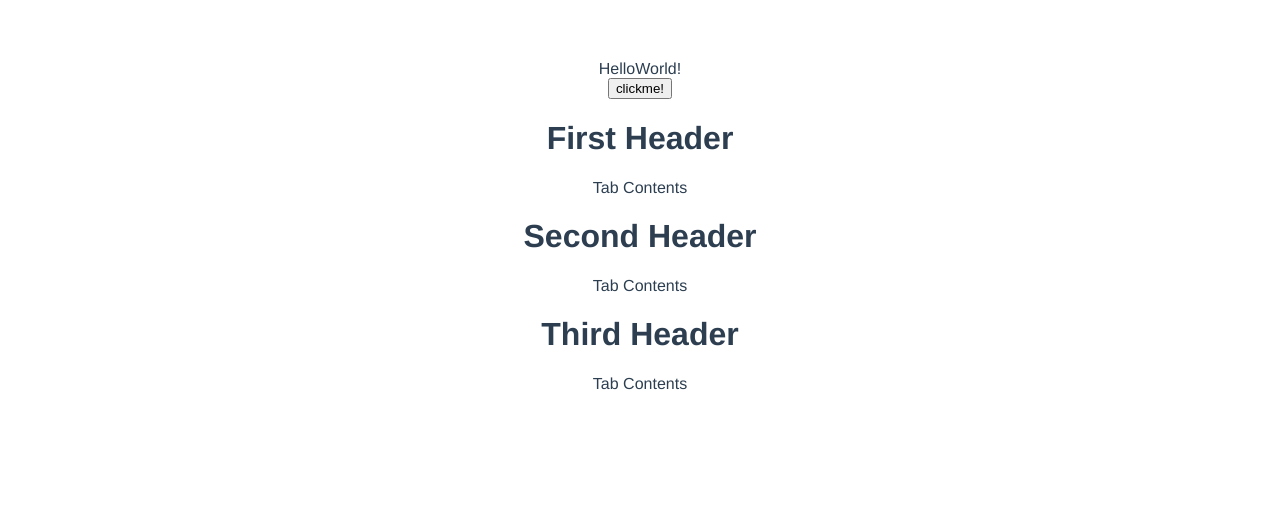
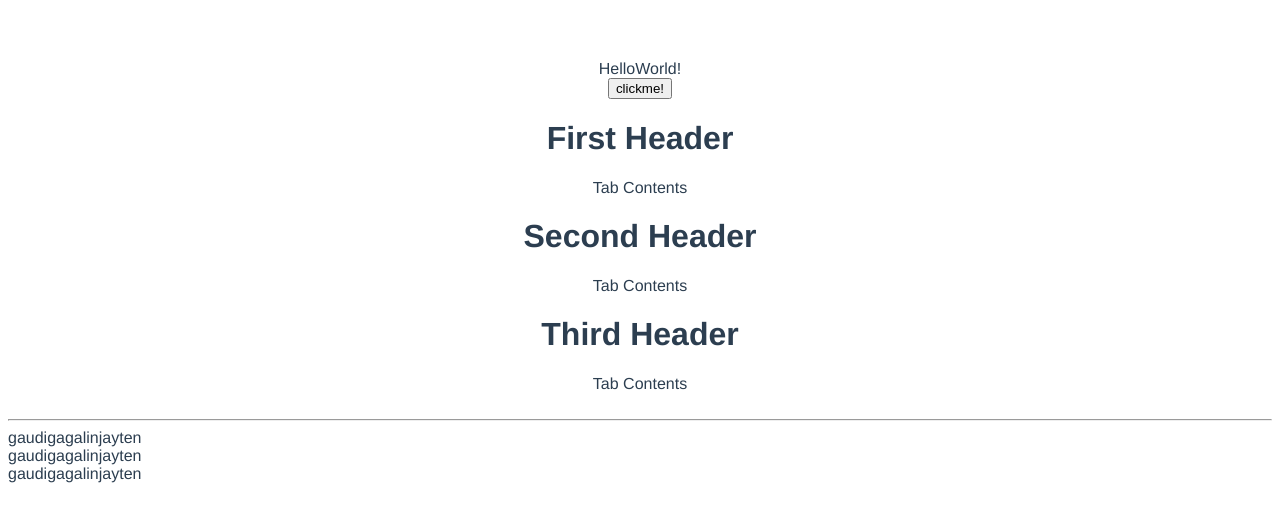
Before and after one commit to AntBean94/TIL, a Vue app in the folder Vue/app/helloworld/: page / in a window 1280 px wide. Shown: the top 522 px of the page. Built offline with nearby package versions, Linux system fonts and the light colour scheme.

Commit message:
TIL: flexbox test

```diff
--- a/Vue/app/helloworld/src/App.vue
+++ b/Vue/app/helloworld/src/App.vue
@@ -3,6 +3,9 @@
     HelloWorld!
     <axios></axios>
     <tab-container></tab-container>
+    <br>
+    <hr>
+    <flexbox></flexbox>
   </div>
 </template>
 
@@ -10,12 +13,14 @@
 
 import axios from '@/components/axios'
 import TabContainer from './components/TabContainer.vue'
+import Flexbox from './components/Flexbox'
 
 export default {
   name: 'App',
   components: {
     axios,
-    TabContainer
+    TabContainer,
+    Flexbox,
   }
 }
 </script>
--- /dev/null
+++ b/Vue/app/helloworld/src/components/Flexbox.vue
@@ -0,0 +1,35 @@
+<template>
+    <div class="container_main">
+        <div class="container">
+            <div class="item">gaudi</div>
+            <div class="item">gagalin</div>
+            <div class="item">jayten</div>
+        </div>
+        <div class="container">
+            <div class="item">gaudi</div>
+            <div class="item">gagalin</div>
+            <div class="item">jayten</div>
+        </div>
+        <div class="container">
+            <div class="item">gaudi</div>
+            <div class="item">gagalin</div>
+            <div class="item">jayten</div>
+        </div>
+    </div>
+</template>
+
+<script>
+export default {
+
+}
+</script>
+
+<style>
+.container_main {
+    display: block;
+}
+.container {
+    display: flex;
+    flex-direction: row;
+}
+</style>
```
